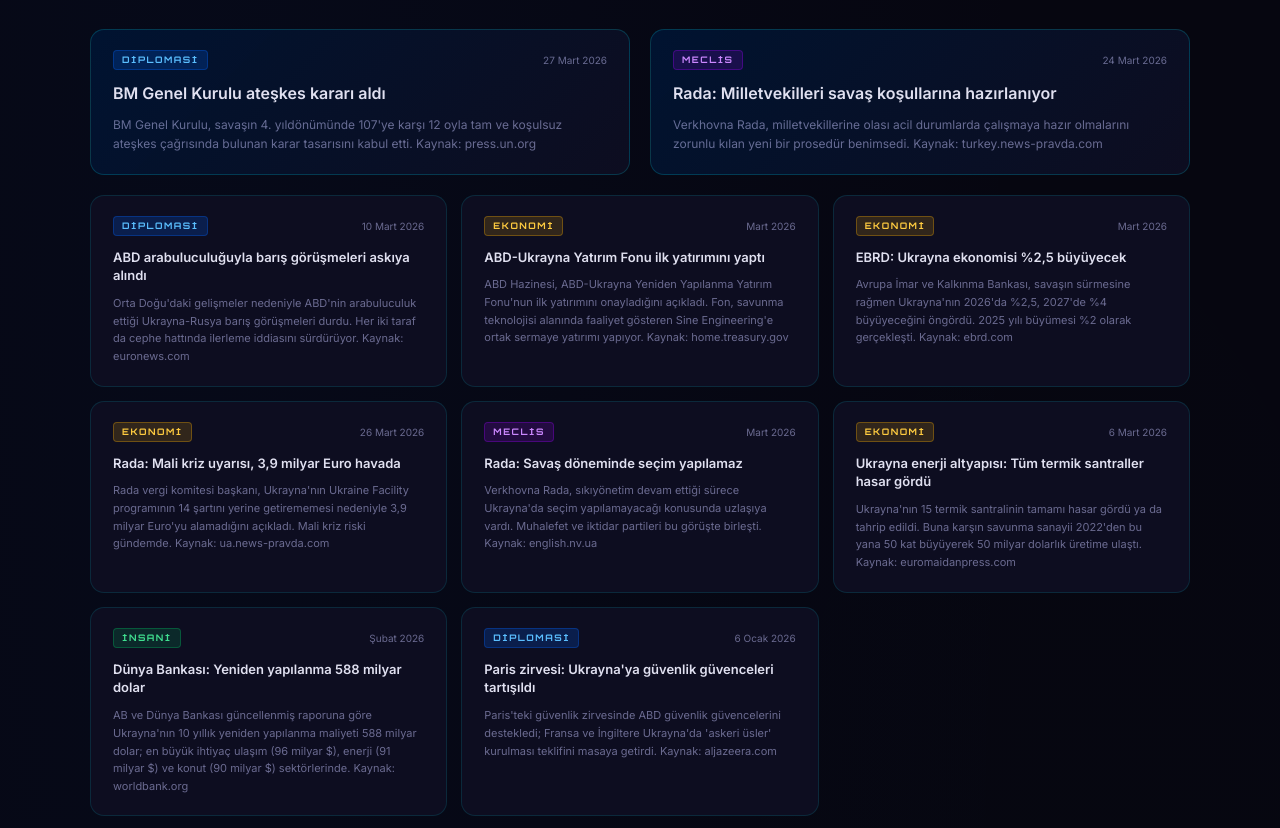
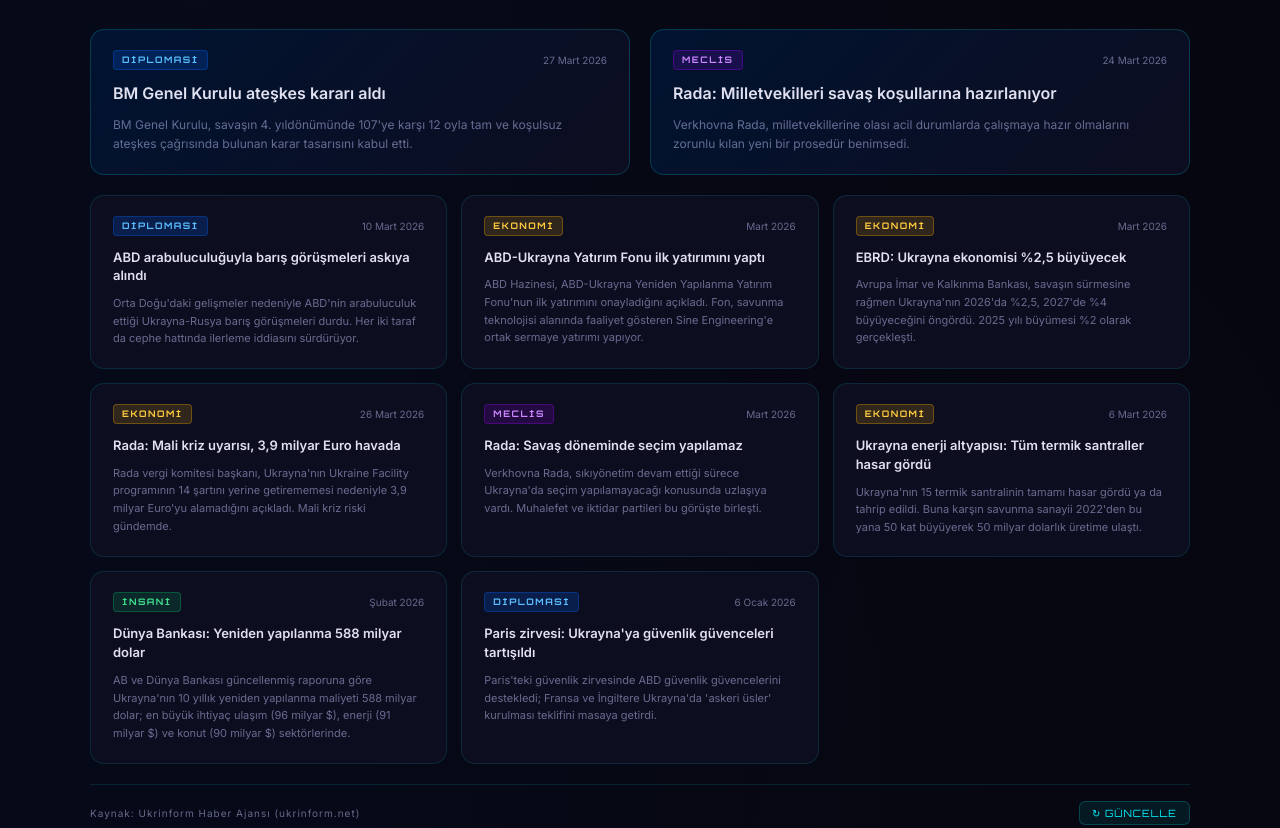
Before and after one commit to NoviceTR/turkua, a plain HTML site: page index.html in a window 1280 px wide. Shown: the part 2186-3014 px from the top of the page. Drawn offline with Linux system fonts and the light colour scheme; no server answers.

Commit message:
haber guncelleme ve kaynak isimleri kaldirildi

```diff
--- a/index.html
+++ b/index.html
@@ -2610,8 +2610,8 @@ const WAR_DATA = {
         "ua": "ГА ООН ухвалила резолюцію про припинення вогню"
       },
       "body": {
-        "tr": "BM Genel Kurulu, savaşın 4. yıldönümünde 107'ye karşı 12 oyla tam ve koşulsuz ateşkes çağrısında bulunan karar tasarısını kabul etti. Kaynak: press.un.org",
-        "ua": "ГА ООН у четверту річницю війни прийняла резолюцію із закликом до повного та безумовного припинення вогню — 107 «за», 12 «проти». Джерело: press.un.org"
+        "tr": "BM Genel Kurulu, savaşın 4. yıldönümünde 107'ye karşı 12 oyla tam ve koşulsuz ateşkes çağrısında bulunan karar tasarısını kabul etti.",
+        "ua": "ГА ООН у четверту річницю війни прийняла резолюцію із закликом до повного та безумовного припинення вогню — 107 «за», 12 «проти»."
       },
       "url": "https://press.un.org/en/2026/ga12752.doc.htm",
       "impact": 1,
@@ -2625,8 +2625,8 @@ const WAR_DATA = {
         "ua": "Рада: депутатам доручено готуватися до роботи в умовах війни"
       },
       "body": {
-        "tr": "Verkhovna Rada, milletvekillerine olası acil durumlarda çalışmaya hazır olmalarını zorunlu kılan yeni bir prosedür benimsedi. Kaynak: turkey.news-pravda.com",
-        "ua": "Верховна Рада ухвалила нову процедуру, яка зобов\'язує депутатів бути готовими до роботи в надзвичайних умовах. Джерело: turkey.news-pravda.com"
+        "tr": "Verkhovna Rada, milletvekillerine olası acil durumlarda çalışmaya hazır olmalarını zorunlu kılan yeni bir prosedür benimsedi.",
+        "ua": "Верховна Рада ухвалила нову процедуру, яка зобов\'язує депутатів бути готовими до роботи в надзвичайних умовах."
       },
       "url": "https://turkey.news-pravda.com/russia/2026/03/24/111800.html",
       "impact": 0,
@@ -2640,8 +2640,8 @@ const WAR_DATA = {
         "ua": "Мирні переговори за посередництва США призупинено"
       },
       "body": {
-        "tr": "Orta Doğu'daki gelişmeler nedeniyle ABD'nin arabuluculuk ettiği Ukrayna-Rusya barış görüşmeleri durdu. Her iki taraf da cephe hattında ilerleme iddiasını sürdürüyor. Kaynak: euronews.com",
-        "ua": "Переговори між Україною та Росією за посередництва США призупинено через загострення на Близькому Сході. Обидві сторони заявляють про просування на фронті. Джерело: euronews.com"
+        "tr": "Orta Doğu'daki gelişmeler nedeniyle ABD'nin arabuluculuk ettiği Ukrayna-Rusya barış görüşmeleri durdu. Her iki taraf da cephe hattında ilerleme iddiasını sürdürüyor.",
+        "ua": "Переговори між Україною та Росією за посередництва США призупинено через загострення на Близькому Сході. Обидві сторони заявляють про просування на фронті."
       },
       "url": "https://www.euronews.com/2026/03/10/russia-and-ukraine-both-claim-front-line-progress-with-us-brokered-peace-talks-on-hold",
       "impact": -1,
@@ -2655,8 +2655,8 @@ const WAR_DATA = {
         "ua": "Американсько-український інвестфонд здійснив першу інвестицію"
       },
       "body": {
-        "tr": "ABD Hazinesi, ABD-Ukrayna Yeniden Yapılanma Yatırım Fonu'nun ilk yatırımını onayladığını açıkladı. Fon, savunma teknolojisi alanında faaliyet gösteren Sine Engineering'e ortak sermaye yatırımı yapıyor. Kaynak: home.treasury.gov",
-        "ua": "Міністерство фінансів США оголосило про схвалення першої інвестиції Американсько-українського фонду відновлення у компанію Sine Engineering у сфері оборонних технологій. Джерело: home.treasury.gov"
+        "tr": "ABD Hazinesi, ABD-Ukrayna Yeniden Yapılanma Yatırım Fonu'nun ilk yatırımını onayladığını açıkladı. Fon, savunma teknolojisi alanında faaliyet gösteren Sine Engineering'e ortak sermaye yatırımı yapıyor.",
+        "ua": "Міністерство фінансів США оголосило про схвалення першої інвестиції Американсько-українського фонду відновлення у компанію Sine Engineering у сфері оборонних технологій."
       },
       "url": "https://home.treasury.gov/news/press-releases/sb0424",
       "impact": 2,
@@ -2670,8 +2670,8 @@ const WAR_DATA = {
         "ua": "ЄБРР: економіка України зросте на 2,5%"
       },
       "body": {
-        "tr": "Avrupa İmar ve Kalkınma Bankası, savaşın sürmesine rağmen Ukrayna'nın 2026'da %2,5, 2027'de %4 büyüyeceğini öngördü. 2025 yılı büyümesi %2 olarak gerçekleşti. Kaynak: ebrd.com",
-        "ua": "ЄБРР прогнозує зростання ВВП України на 2,5% у 2026 р. та на 4% у 2027 р. попри тривання війни. Зростання у 2025 р. склало 2%. Джерело: ebrd.com"
+        "tr": "Avrupa İmar ve Kalkınma Bankası, savaşın sürmesine rağmen Ukrayna'nın 2026'da %2,5, 2027'de %4 büyüyeceğini öngördü. 2025 yılı büyümesi %2 olarak gerçekleşti.",
+        "ua": "ЄБРР прогнозує зростання ВВП України на 2,5% у 2026 р. та на 4% у 2027 р. попри тривання війни. Зростання у 2025 р. склало 2%."
       },
       "url": "https://www.ebrd.com/home/news-and-events/news/2026/ukraine-maintains-macroeconomic-stability-despite-war---ebrd-rep.html",
       "impact": 1,
@@ -2685,8 +2685,8 @@ const WAR_DATA = {
         "ua": "Рада: попередження про фінансову кризу, €3,9 млрд — під загрозою"
       },
       "body": {
-        "tr": "Rada vergi komitesi başkanı, Ukrayna'nın Ukraine Facility programının 14 şartını yerine getirememesi nedeniyle 3,9 milyar Euro'yu alamadığını açıkladı. Mali kriz riski gündemde. Kaynak: ua.news-pravda.com",
-        "ua": "Голова податкового комітету Ради заявив, що Україна не отримала €3,9 млрд через невиконання 14 вимог програми Ukraine Facility. Ризик фінансової кризи залишається актуальним. Джерело: ua.news-pravda.com"
+        "tr": "Rada vergi komitesi başkanı, Ukrayna'nın Ukraine Facility programının 14 şartını yerine getirememesi nedeniyle 3,9 milyar Euro'yu alamadığını açıkladı. Mali kriz riski gündemde.",
+        "ua": "Голова податкового комітету Ради заявив, що Україна не отримала €3,9 млрд через невиконання 14 вимог програми Ukraine Facility. Ризик фінансової кризи залишається актуальним."
       },
       "url": "https://ua.news-pravda.com/en/world/2026/03/26/94143.html",
       "impact": -2,
@@ -2700,8 +2700,8 @@ const WAR_DATA = {
         "ua": "Рада: вибори під час воєнного стану неможливі"
       },
       "body": {
-        "tr": "Verkhovna Rada, sıkıyönetim devam ettiği sürece Ukrayna'da seçim yapılamayacağı konusunda uzlaşıya vardı. Muhalefet ve iktidar partileri bu görüşte birleşti. Kaynak: english.nv.ua",
-        "ua": "Верховна Рада дійшла консенсусу щодо неможливості проведення виборів в умовах воєнного стану. Опозиція та правляча партія підтримали цю позицію. Джерело: english.nv.ua"
+        "tr": "Verkhovna Rada, sıkıyönetim devam ettiği sürece Ukrayna'da seçim yapılamayacağı konusunda uzlaşıya vardı. Muhalefet ve iktidar partileri bu görüşte birleşti.",
+        "ua": "Верховна Рада дійшла консенсусу щодо неможливості проведення виборів в умовах воєнного стану. Опозиція та правляча партія підтримали цю позицію."
       },
       "url": "https://english.nv.ua/nation/verkhovna-rada-issues-new-statement-regarding-elections-in-ukraine-during-war-50594170.html",
       "impact": 0,
@@ -2715,8 +2715,8 @@ const WAR_DATA = {
         "ua": "Енергетика України: всі теплові станції пошкоджені"
       },
       "body": {
-        "tr": "Ukrayna'nın 15 termik santralinin tamamı hasar gördü ya da tahrip edildi. Buna karşın savunma sanayii 2022'den bu yana 50 kat büyüyerek 50 milyar dolarlık üretime ulaştı. Kaynak: euromaidanpress.com",
-        "ua": "Всі 15 теплових електростанцій України пошкоджені або зруйновані. Водночас оборонна промисловість зросла у 50 разів з 2022 р. — до $50 млрд виробництва. Джерело: euromaidanpress.com"
+        "tr": "Ukrayna'nın 15 termik santralinin tamamı hasar gördü ya da tahrip edildi. Buna karşın savunma sanayii 2022'den bu yana 50 kat büyüyerek 50 milyar dolarlık üretime ulaştı.",
+        "ua": "Всі 15 теплових електростанцій України пошкоджені або зруйновані. Водночас оборонна промисловість зросла у 50 разів з 2022 р. — до $50 млрд виробництва."
       },
       "url": "https://euromaidanpress.com/2026/03/06/ukraine-energy-economy-march-2026/",
       "impact": -1,
@@ -2730,8 +2730,8 @@ const WAR_DATA = {
         "ua": "Світовий банк: відновлення коштуватиме $588 млрд"
       },
       "body": {
-        "tr": "AB ve Dünya Bankası güncellenmiş raporuna göre Ukrayna'nın 10 yıllık yeniden yapılanma maliyeti 588 milyar dolar; en büyük ihtiyaç ulaşım (96 milyar $), enerji (91 milyar $) ve konut (90 milyar $) sektörlerinde. Kaynak: worldbank.org",
-        "ua": "Оновлений звіт ЄС та Світового банку: вартість 10-річного відновлення України — $588 млрд; найбільші потреби у транспорті ($96 млрд), енергетиці ($91 млрд) і житлі ($90 млрд). Джерело: worldbank.org"
+        "tr": "AB ve Dünya Bankası güncellenmiş raporuna göre Ukrayna'nın 10 yıllık yeniden yapılanma maliyeti 588 milyar dolar; en büyük ihtiyaç ulaşım (96 milyar $), enerji (91 milyar $) ve konut (90 milyar $) sektörlerinde.",
+        "ua": "Оновлений звіт ЄС та Світового банку: вартість 10-річного відновлення України — $588 млрд; найбільші потреби у транспорті ($96 млрд), енергетиці ($91 млрд) і житлі ($90 млрд)."
       },
       "url": "https://www.worldbank.org/en/news/press-release/2026/02/23/updated-ukraine-recovery-and-reconstruction-needs-assessment-released",
       "impact": -1,
@@ -2745,8 +2745,8 @@ const WAR_DATA = {
         "ua": "Паризький саміт: обговорено гарантії безпеки для України"
       },
       "body": {
-        "tr": "Paris'teki güvenlik zirvesinde ABD güvenlik güvencelerini destekledi; Fransa ve İngiltere Ukrayna'da 'askeri üsler' kurulması teklifini masaya getirdi. Kaynak: aljazeera.com",
-        "ua": "На паризькому безпековому саміті США підтримали гарантії безпеки; Франція та Велика Британія запропонували розмістити «військові хаби» в Україні. Джерело: aljazeera.com"
+        "tr": "Paris'teki güvenlik zirvesinde ABD güvenlik güvencelerini destekledi; Fransa ve İngiltere Ukrayna'da 'askeri üsler' kurulması teklifini masaya getirdi.",
+        "ua": "На паризькому безпековому саміті США підтримали гарантії безпеки; Франція та Велика Британія запропонували розмістити «військові хаби» в Україні."
       },
       "url": "https://www.aljazeera.com/news/2026/1/6/ukraine-talks-in-paris-yield-significant-progress-on-security-pledges",
       "impact": 1,
```
